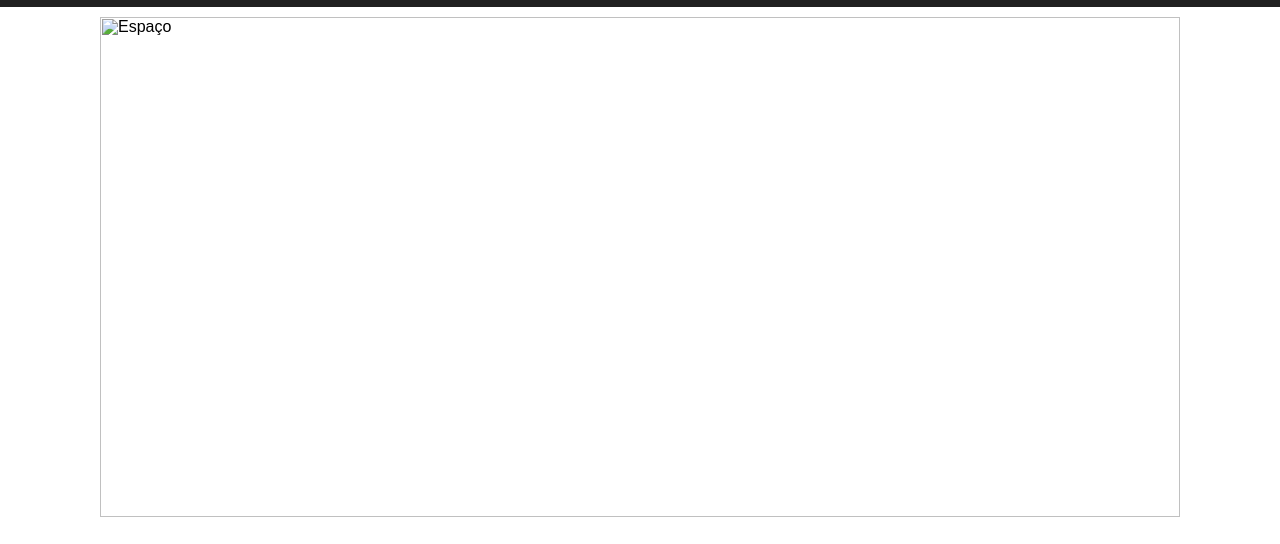
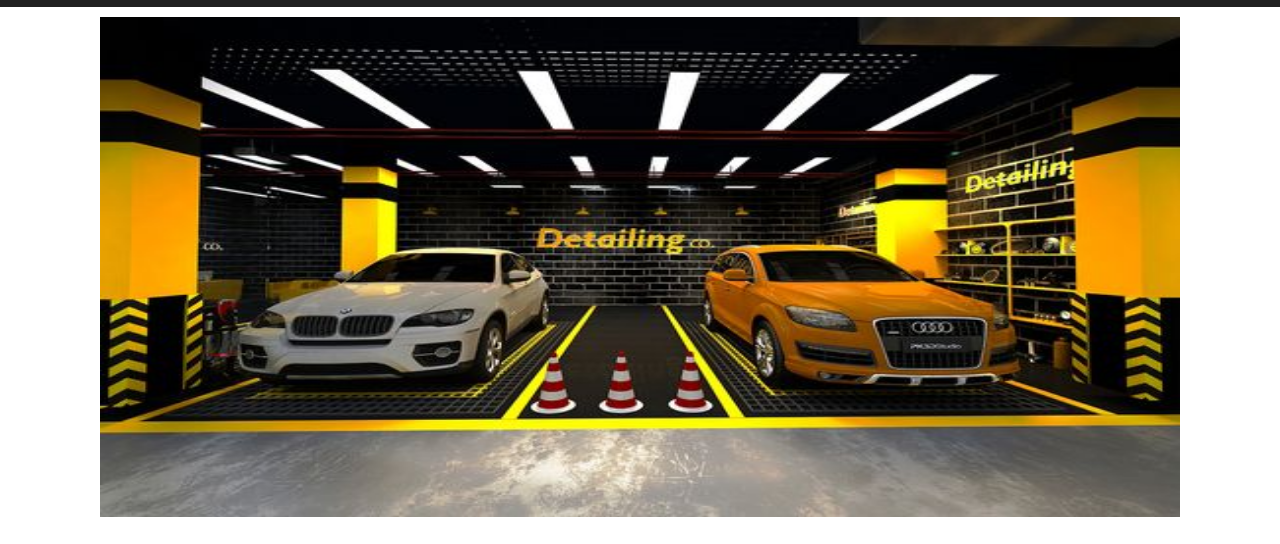
Before and after one commit to thiagomartinss/projeto_estetica_automotiva, a plain HTML site: page index.html in a window 1280 px wide. Shown: the part 243-787 px from the top of the page. Drawn offline with Linux system fonts and the light colour scheme; the site is published under a folder, as on GitHub Pages, so addresses that start at the root find nothing.

Commit message:
correção caminho imagem

```diff
--- a/index.html
+++ b/index.html
@@ -21,7 +21,7 @@
         </header>
         <main>
             <section class="espaco-img">
-                <img src="/_imagens/espaco.jpg" alt="Espaço">
+                <img src="./_imagens/espaco.jpg" alt="Espaço">
             </section>
             <section class="apresentacao" >
                 <h2 class="titulo-apresentacao">O que é estética automotiva? </h2>
```
